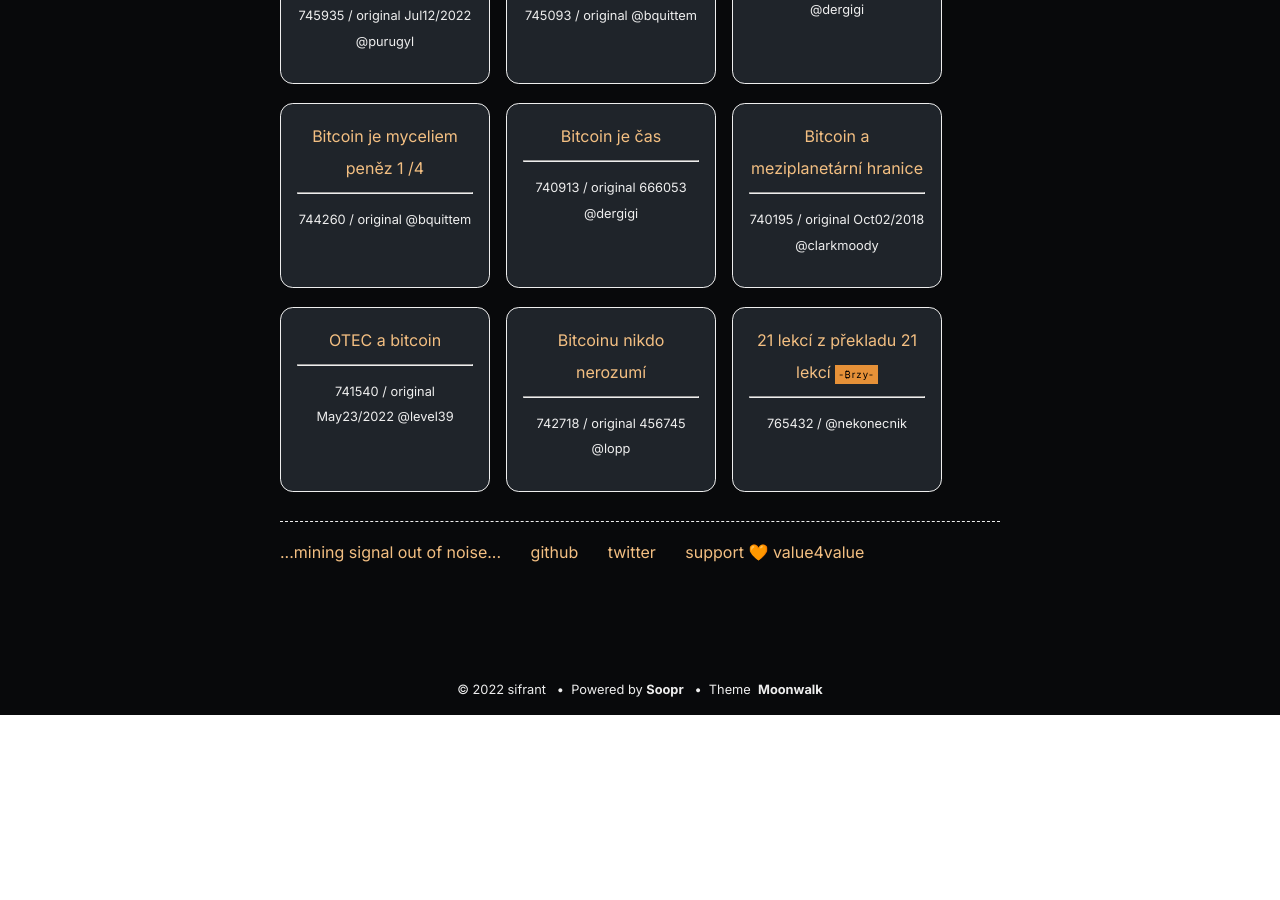
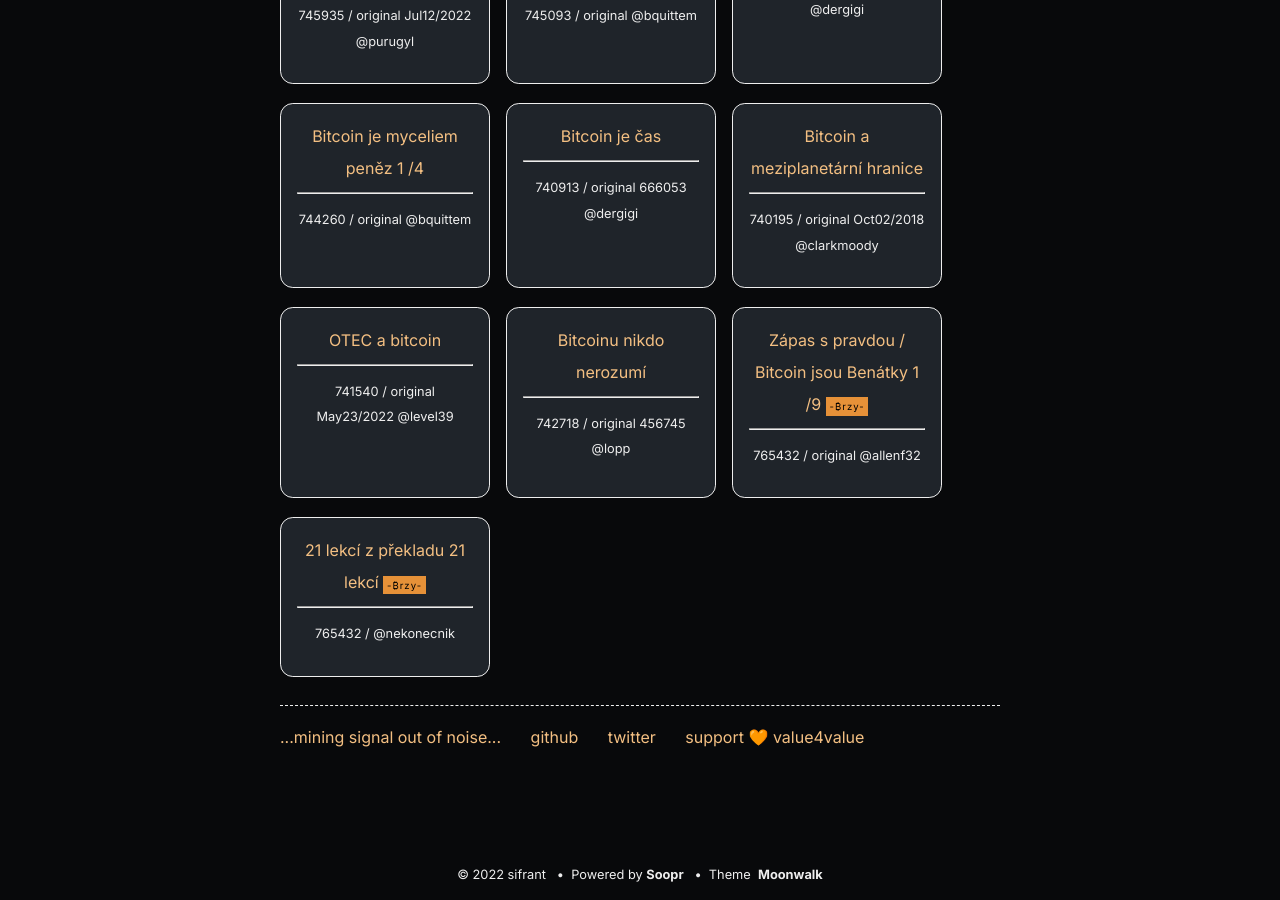
Before and after one commit to abhinavs/moonwalk, a Jekyll site: the page built from index.md, in a window 1280 px wide and 900 px high, scrolled down 623 px. Built offline with Jekyll 4.4.1, drawn with Linux system fonts in a browser that asks for light colours; before the commit the page ends 1338 px from its top, so only the background shows below that.

Commit message:
wrestling

```diff
--- a/_data/home.yml
+++ b/_data/home.yml
@@ -70,6 +70,11 @@ project_entries:
   - title: Bitcoinu nikdo nerozumí
     url: ./posts/0742718-nobody
     desc: 742718 / original 456745 @lopp
+
+  - title: Zápas s pravdou / Bitcoin jsou Benátky 1 /9
+    url: ./ticktock
+    desc: 765432 / original @allenf32
+    highlight: -₿rzy-
 
   - title: 21 lekcí z překladu 21 lekcí
     url: ./ticktock
```
